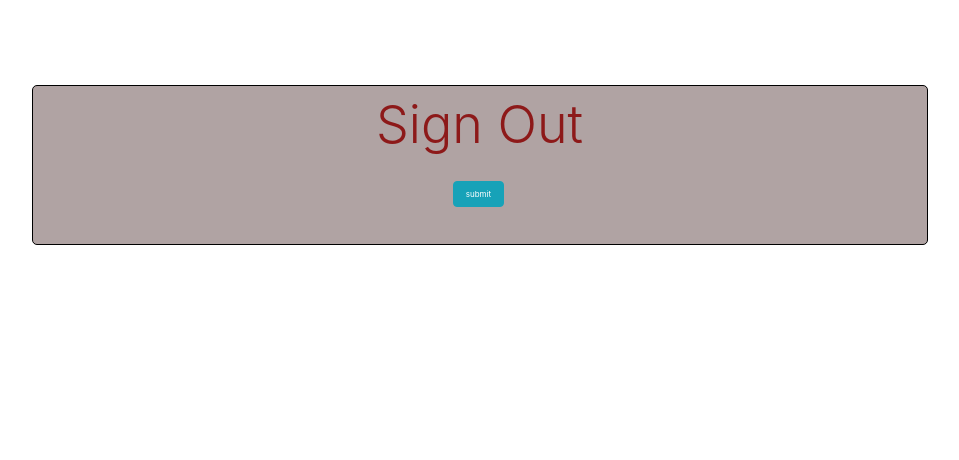
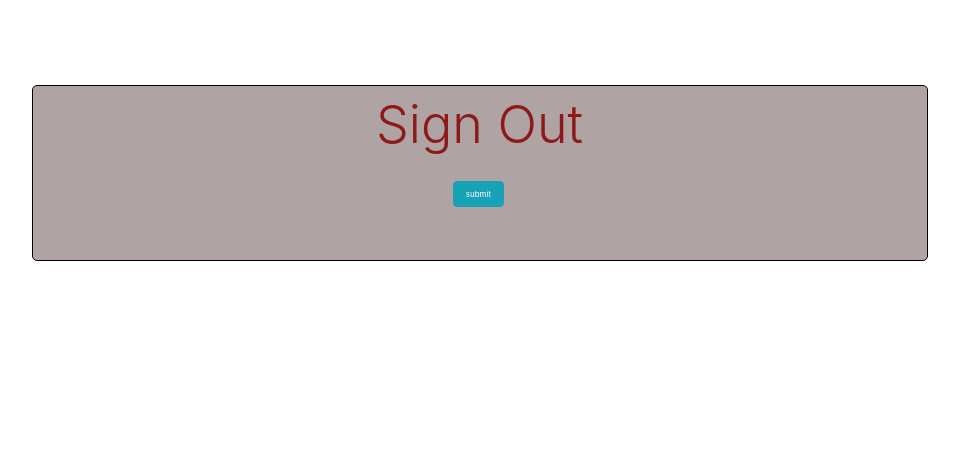
Before and after one commit to Code-Institute-Submissions/GiovanniSalvi-World_Wide_Wine_JulyResub, a Django app: page /accounts/logout/ in a window 1280 px wide. Shown: the part 459-919 px from the top of the page, without its empty margins (146-1105 px from the left). Run offline with Django 3.2, Linux system fonts and the light colour scheme; the visitor is signed in with stand-in values (Sample User, id 1); parts of the project's set-up code (start-up, migrations or seed data) failed here and were passed over; some libraries are stand-ins or nearby versions.

```diff
--- a/static/css/base.css
+++ b/static/css/base.css
@@ -381,7 +381,7 @@ li:hover .navbar_list{
 }
 .lgout_form{
     display:inline-block;
-    height: 20%;
+    height: 22%;
     width: 70vw;
     margin: 10% 0 10% 13%;
     background-color: #5a3f3f7a;
--- a/templates/allauth/account/logout.html
+++ b/templates/allauth/account/logout.html
@@ -10,7 +10,7 @@
     <div class="row lgout_form">
 	<div class="logo"><p>Sign Out</p></div>
 	<div class="logout-form-1">
-    <form method="POST" action="{% url 'account_logout' %}" id="logout-form" class="text-left">
+    <form method="POST" action="{% url 'account_logout' %}?next=/stock" id="logout-form" class="text-left">
     {% csrf_token %}
     {% if redirect_field_value %}
   	<div class="form-group">
```
